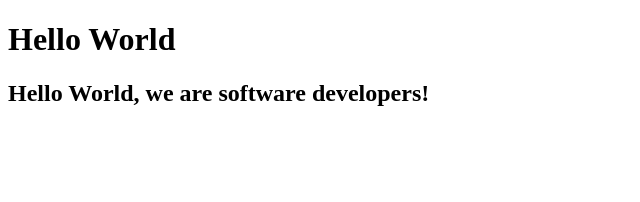
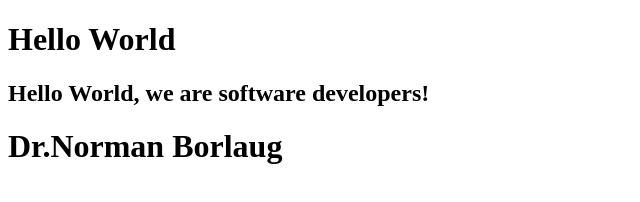
Before and after one commit to eyobyoseph/teme-repo, a plain HTML site: page index.html in a window 1280 px wide. Shown: the whole page, without its empty margins (0-640 px from the left). Drawn offline with Linux system fonts and the light colour scheme.

Commit message:
third commit

```diff
--- a/index.html
+++ b/index.html
@@ -24,5 +24,8 @@
     <script  src="js/index.js"></script>
     <h1>Hello World</h1>
     <h2>Hello World, we are software developers!</h2>
+    <main id="main">
+      <h1>Dr.Norman Borlaug</h1>
+    </main>
   </body>
 </html>
```
